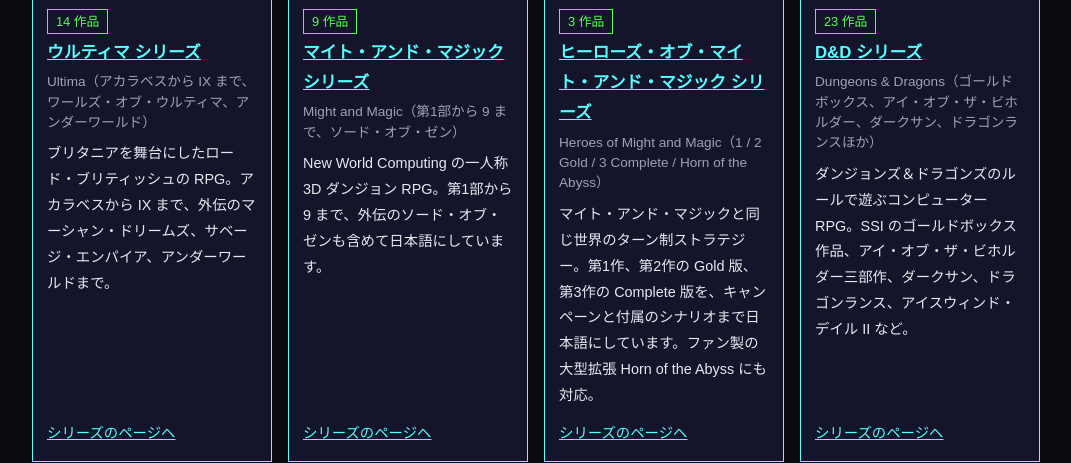
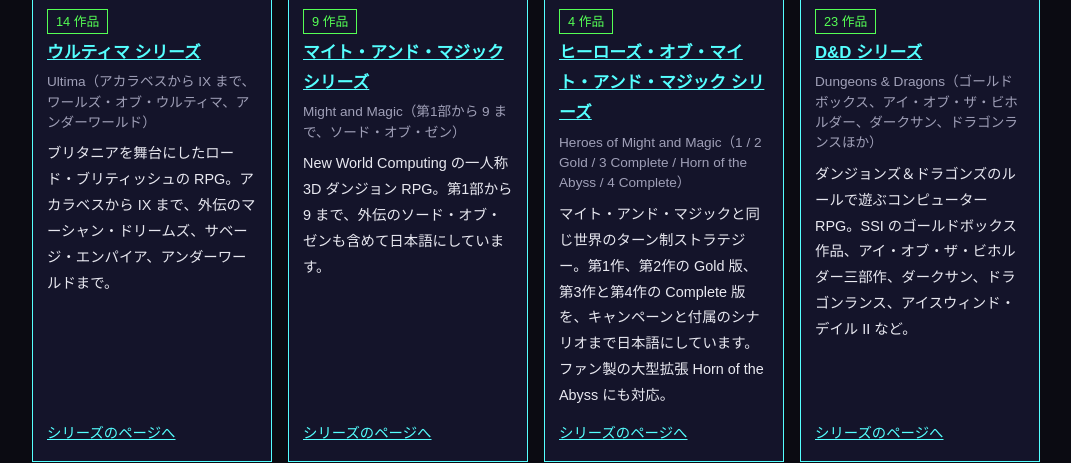
Before and after one commit to higesho/ja, a plain HTML site: page index.html in a window 1280 px wide. Shown: the part 707-1170 px from the top of the page, without its empty margins (104-1175 px from the left). Drawn offline with Linux system fonts and the light colour scheme.

Commit message:
共通ヘッダー: ヒーローズ シリーズにヒーローズ4を追加
Co-Authored-By: Claude Opus 5.5 <noreply@anthropic.com>

```diff
--- a/index.html
+++ b/index.html
@@ -50,10 +50,10 @@ GOG.com や Steam で販売されている版を対象に、会話・メニュ
   <li class="ready">
     <a class="thumb" href="https://higesho.github.io/homm-ja/"><img src="https://higesho.github.io/homm-ja/homm3/img/campaign.png" alt="ヒーローズ・オブ・マイト・アンド・マジック3 日本語版のキャンペーン選択の画面" loading="lazy"></a>
     <div class="body">
-      <span class="state ready">3 作品</span>
+      <span class="state ready">4 作品</span>
       <span class="name"><a href="https://higesho.github.io/homm-ja/">ヒーローズ・オブ・マイト・アンド・マジック シリーズ</a></span>
-      <span class="orig">Heroes of Might and Magic（1 / 2 Gold / 3 Complete / Horn of the Abyss）</span>
-      <span class="desc">マイト・アンド・マジックと同じ世界のターン制ストラテジー。第1作、第2作の Gold 版、第3作の Complete 版を、キャンペーンと付属のシナリオまで日本語にしています。ファン製の大型拡張 Horn of the Abyss にも対応。</span>
+      <span class="orig">Heroes of Might and Magic（1 / 2 Gold / 3 Complete / Horn of the Abyss / 4 Complete）</span>
+      <span class="desc">マイト・アンド・マジックと同じ世界のターン制ストラテジー。第1作、第2作の Gold 版、第3作と第4作の Complete 版を、キャンペーンと付属のシナリオまで日本語にしています。ファン製の大型拡張 Horn of the Abyss にも対応。</span>
       <span class="more"><a href="https://higesho.github.io/homm-ja/">シリーズのページへ</a></span>
     </div>
   </li>
--- a/nav.js
+++ b/nav.js
@@ -28,7 +28,7 @@
       ['mm1/', '第1部'], ['mm2/', '2'], ['mm3/', '3'], ['mm45/', '4・5'], ['swords/', 'ソード'],
       ['mm6/', '6'], ['mm7/', '7'], ['mm8/', '8'], ['mm9/', '9']] },
     { name: 'ヒーローズ', label: 'ヒーローズ・オブ・マイト・アンド・マジック シリーズ', base: G + 'homm-ja/', repo: 'homm-ja', titles: [
-      ['homm1/', 'ヒーローズ'], ['homm2/', 'ヒーローズ2'], ['homm3/', 'ヒーローズ3']] },
+      ['homm1/', 'ヒーローズ'], ['homm2/', 'ヒーローズ2'], ['homm3/', 'ヒーローズ3'], ['homm4/', 'ヒーローズ4']] },
     { name: 'D&D', label: 'D&D シリーズ', base: G + 'dnd-ja/', repo: 'dnd-ja', titles: [
       ['iwd2/', 'アイスウィンド・デイル II'], ['romd/', 'プール・オブ・レイディアンス'], ['eob1/', 'アイ・オブ・ザ・ビホルダー'],
       ['eob2/', 'アイ・オブ・ザ・ビホルダー II'], ['eob3/', 'アイ・オブ・ザ・ビホルダー III'], ['poolrad/', 'プール・オブ・レイディアンス（1988）'],
```
